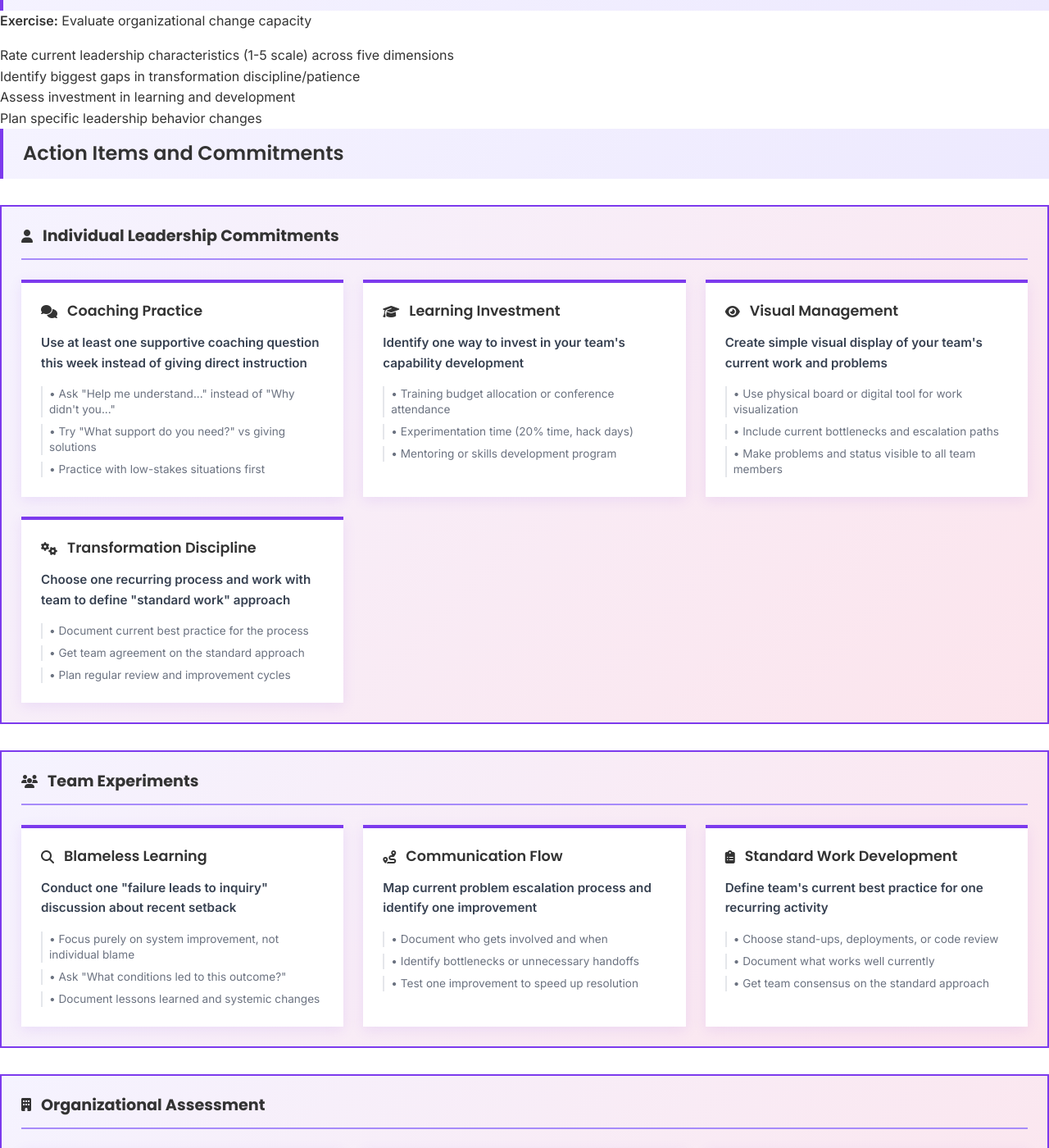
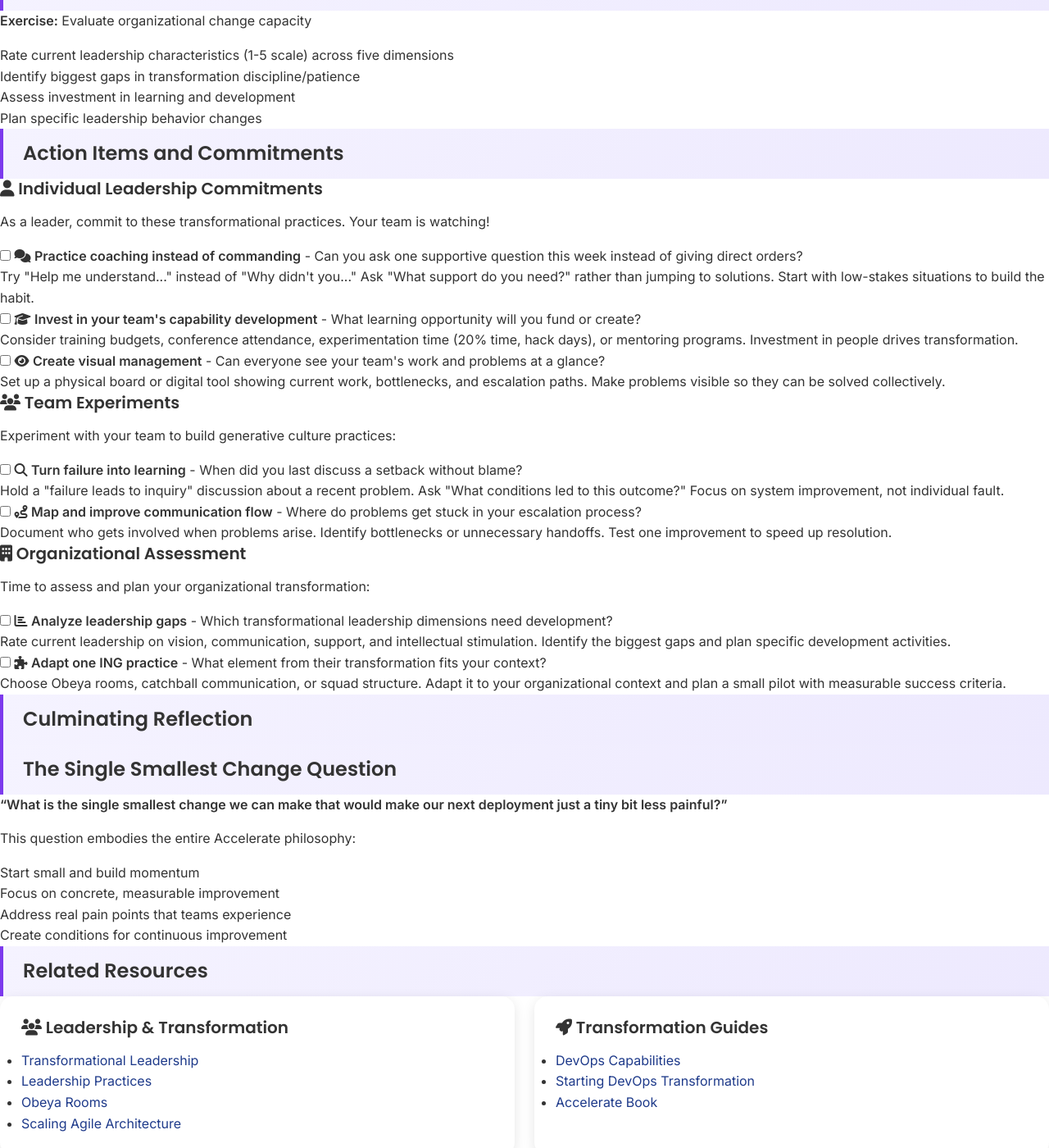
Before and after one commit to mhenke/accelerate-devex-book-club-notebooklm, a Jekyll site: the page built from docs/_meetings/meeting-4.md, in a window 1280 px wide and 1400 px high, scrolled down 8518 px. Shown: the whole window at 82% size. Built offline with Jekyll 4.4.1, drawn with Linux system fonts in a browser that asks for light colours; some of the changed text lies outside the part shown.

Commit message:
refactor: Update action items section in meeting-4.md for improved clarity and organization; adjust jekyll-audit script in package.json for consistency

```diff
--- a/docs/_meetings/meeting-4.md
+++ b/docs/_meetings/meeting-4.md
@@ -514,158 +514,99 @@ dora_color: '#7c3aed'
 
 ### Action Items and Commitments
 
-<div class="action-items-section" markdown="0">
-  <div class="action-section-header" markdown="0">
-    <i class="fas fa-user"></i>
-    <h4>Individual Leadership Commitments</h4>
-  </div>
-
-  <div class="action-items-grid" markdown="0">
-    <div class="action-item-card" markdown="0">
-      <div class="action-header" markdown="0">
+<div class="action-section" markdown="0">
+  <h4 class="section-title"><i class="fas fa-user"></i> Individual Leadership Commitments</h4>
+  <div class="action-checklist" markdown="0">
+    <p class="checklist-intro">As a leader, commit to these transformational practices. Your team is watching!</p>
+
+    <div class="checklist-item" markdown="0">
+      <input type="checkbox" id="individual-1" class="action-checkbox">
+      <label for="individual-1" class="action-label">
         <i class="fas fa-comments"></i>
-        <h4>Coaching Practice</h4>
-      </div>
-      <p><strong>Use at least one supportive coaching question this week instead of giving direct instruction</strong></p>
-      <div class="action-guidance" markdown="0">
-        <span>• Ask "Help me understand..." instead of "Why didn't you..."</span>
-        <span>• Try "What support do you need?" vs giving solutions</span>
-        <span>• Practice with low-stakes situations first</span>
-      </div>
-    </div>
-
-    <div class="action-item-card" markdown="0">
-      <div class="action-header" markdown="0">
+        <strong>Practice coaching instead of commanding</strong> - Can you ask one supportive question this week instead of giving direct orders?
+      </label>
+      <div class="action-details">
+        Try "Help me understand..." instead of "Why didn't you..." Ask "What support do you need?" rather than jumping to solutions. Start with low-stakes situations to build the habit.
+      </div>
+    </div>
+
+    <div class="checklist-item" markdown="0">
+      <input type="checkbox" id="individual-2" class="action-checkbox">
+      <label for="individual-2" class="action-label">
         <i class="fas fa-graduation-cap"></i>
-        <h4>Learning Investment</h4>
-      </div>
-      <p><strong>Identify one way to invest in your team's capability development</strong></p>
-      <div class="action-guidance" markdown="0">
-        <span>• Training budget allocation or conference attendance</span>
-        <span>• Experimentation time (20% time, hack days)</span>
-        <span>• Mentoring or skills development program</span>
-      </div>
-    </div>
-
-    <div class="action-item-card" markdown="0">
-      <div class="action-header" markdown="0">
+        <strong>Invest in your team's capability development</strong> - What learning opportunity will you fund or create?
+      </label>
+      <div class="action-details">
+        Consider training budgets, conference attendance, experimentation time (20% time, hack days), or mentoring programs. Investment in people drives transformation.
+      </div>
+    </div>
+
+    <div class="checklist-item" markdown="0">
+      <input type="checkbox" id="individual-3" class="action-checkbox">
+      <label for="individual-3" class="action-label">
         <i class="fas fa-eye"></i>
-        <h4>Visual Management</h4>
-      </div>
-      <p><strong>Create simple visual display of your team's current work and problems</strong></p>
-      <div class="action-guidance" markdown="0">
-        <span>• Use physical board or digital tool for work visualization</span>
-        <span>• Include current bottlenecks and escalation paths</span>
-        <span>• Make problems and status visible to all team members</span>
-      </div>
-    </div>
-
-    <div class="action-item-card" markdown="0">
-      <div class="action-header" markdown="0">
-        <i class="fas fa-cogs"></i>
-        <h4>Transformation Discipline</h4>
-      </div>
-      <p><strong>Choose one recurring process and work with team to define "standard work" approach</strong></p>
-      <div class="action-guidance" markdown="0">
-        <span>• Document current best practice for the process</span>
-        <span>• Get team agreement on the standard approach</span>
-        <span>• Plan regular review and improvement cycles</span>
+        <strong>Create visual management</strong> - Can everyone see your team's work and problems at a glance?
+      </label>
+      <div class="action-details">
+        Set up a physical board or digital tool showing current work, bottlenecks, and escalation paths. Make problems visible so they can be solved collectively.
       </div>
     </div>
   </div>
 </div>
 
-<div class="action-items-section" markdown="0">
-  <div class="action-section-header" markdown="0">
-    <i class="fas fa-users"></i>
-    <h4>Team Experiments</h4>
-  </div>
-
-  <div class="action-items-grid" markdown="0">
-    <div class="action-item-card" markdown="0">
-      <div class="action-header" markdown="0">
+<div class="action-section" markdown="0">
+  <h4 class="section-title"><i class="fas fa-users"></i> Team Experiments</h4>
+  <div class="action-checklist" markdown="0">
+    <p class="checklist-intro">Experiment with your team to build generative culture practices:</p>
+
+    <div class="checklist-item" markdown="0">
+      <input type="checkbox" id="team-1" class="action-checkbox">
+      <label for="team-1" class="action-label">
         <i class="fas fa-search"></i>
-        <h4>Blameless Learning</h4>
-      </div>
-      <p><strong>Conduct one "failure leads to inquiry" discussion about recent setback</strong></p>
-      <div class="action-guidance" markdown="0">
-        <span>• Focus purely on system improvement, not individual blame</span>
-        <span>• Ask "What conditions led to this outcome?"</span>
-        <span>• Document lessons learned and systemic changes</span>
-      </div>
-    </div>
-
-    <div class="action-item-card" markdown="0">
-      <div class="action-header" markdown="0">
+        <strong>Turn failure into learning</strong> - When did you last discuss a setback without blame?
+      </label>
+      <div class="action-details">
+        Hold a "failure leads to inquiry" discussion about a recent problem. Ask "What conditions led to this outcome?" Focus on system improvement, not individual fault.
+      </div>
+    </div>
+
+    <div class="checklist-item" markdown="0">
+      <input type="checkbox" id="team-2" class="action-checkbox">
+      <label for="team-2" class="action-label">
         <i class="fas fa-route"></i>
-        <h4>Communication Flow</h4>
-      </div>
-      <p><strong>Map current problem escalation process and identify one improvement</strong></p>
-      <div class="action-guidance" markdown="0">
-        <span>• Document who gets involved and when</span>
-        <span>• Identify bottlenecks or unnecessary handoffs</span>
-        <span>• Test one improvement to speed up resolution</span>
-      </div>
-    </div>
-
-    <div class="action-item-card" markdown="0">
-      <div class="action-header" markdown="0">
-        <i class="fas fa-clipboard-list"></i>
-        <h4>Standard Work Development</h4>
-      </div>
-      <p><strong>Define team's current best practice for one recurring activity</strong></p>
-      <div class="action-guidance" markdown="0">
-        <span>• Choose stand-ups, deployments, or code review</span>
-        <span>• Document what works well currently</span>
-        <span>• Get team consensus on the standard approach</span>
+        <strong>Map and improve communication flow</strong> - Where do problems get stuck in your escalation process?
+      </label>
+      <div class="action-details">
+        Document who gets involved when problems arise. Identify bottlenecks or unnecessary handoffs. Test one improvement to speed up resolution.
       </div>
     </div>
   </div>
 </div>
 
-<div class="action-items-section" markdown="0">
-  <div class="action-section-header" markdown="0">
-    <i class="fas fa-building"></i>
-    <h4>Organizational Assessment</h4>
-  </div>
-
-  <div class="action-items-grid" markdown="0">
-    <div class="action-item-card" markdown="0">
-      <div class="action-header" markdown="0">
+<div class="action-section" markdown="0">
+  <h4 class="section-title"><i class="fas fa-building"></i> Organizational Assessment</h4>
+  <div class="action-checklist" markdown="0">
+    <p class="checklist-intro">Time to assess and plan your organizational transformation:</p>
+
+    <div class="checklist-item" markdown="0">
+      <input type="checkbox" id="org-1" class="action-checkbox">
+      <label for="org-1" class="action-label">
         <i class="fas fa-chart-bar"></i>
-        <h4>Leadership Gap Analysis</h4>
-      </div>
-      <p><strong>Identify which transformational leadership dimensions need development</strong></p>
-      <div class="action-guidance" markdown="0">
-        <span>• Rate current leadership on vision, communication, support</span>
-        <span>• Identify biggest gaps in intellectual stimulation</span>
-        <span>• Plan specific development activities for leaders</span>
-      </div>
-    </div>
-
-    <div class="action-item-card" markdown="0">
-      <div class="action-header" markdown="0">
+        <strong>Analyze leadership gaps</strong> - Which transformational leadership dimensions need development?
+      </label>
+      <div class="action-details">
+        Rate current leadership on vision, communication, support, and intellectual stimulation. Identify the biggest gaps and plan specific development activities.
+      </div>
+    </div>
+
+    <div class="checklist-item" markdown="0">
+      <input type="checkbox" id="org-2" class="action-checkbox">
+      <label for="org-2" class="action-label">
         <i class="fas fa-puzzle-piece"></i>
-        <h4>ING Practice Adaptation</h4>
-      </div>
-      <p><strong>Choose one element from ING case study to pilot in adapted form</strong></p>
-      <div class="action-guidance" markdown="0">
-        <span>• Select Obeya rooms, catchball communication, or squad structure</span>
-        <span>• Adapt the practice to fit your organizational context</span>
-        <span>• Plan small pilot with measurable success criteria</span>
-      </div>
-    </div>
-
-    <div class="action-item-card" markdown="0">
-      <div class="action-header" markdown="0">
-        <i class="fas fa-dollar-sign"></i>
-        <h4>Investment Planning</h4>
-      </div>
-      <p><strong>Propose specific budget/time allocation for team learning and experimentation</strong></p>
-      <div class="action-guidance" markdown="0">
-        <span>• Calculate cost of training, conferences, or tools</span>
-        <span>• Propose dedicated experimentation time allocation</span>
-        <span>• Present business case for transformation investment</span>
+        <strong>Adapt one ING practice</strong> - What element from their transformation fits your context?
+      </label>
+      <div class="action-details">
+        Choose Obeya rooms, catchball communication, or squad structure. Adapt it to your organizational context and plan a small pilot with measurable success criteria.
       </div>
     </div>
   </div>
--- a/package.json
+++ b/package.json
@@ -16,7 +16,7 @@
     "test:percy": "cd tests && npm run test:percy",
     "test:htmlproof": "cd docs && bundle exec htmlproofer _site --disable-external=true --enforce-https=false --allow-missing-href=false --allow-hash-href=true --extensions .html --swap-urls '^/accelerate-devex-book-club-notebooklm/:/' --directory-index-file index.html",
     "test:lighthouse": "lhci autorun",
-    "test:jekyll-audit": "npx @brennanbrown/jekyll-audit audit",
+  "test:jekyll-audit": "npx @brennanbrown/jekyll-audit audit",
     "test": "npm run test:html && npm run test:css && npm run test:a11y && npm run test:percy && npm run test:interactive && npm run test:htmlproof && npm run test:lighthouse && npm run test:jekyll-audit",
     "audit": "npm run build && npm run test:jekyll-audit && npm run test:percy",
     "serve": "cd docs && bundle exec jekyll serve",
```
